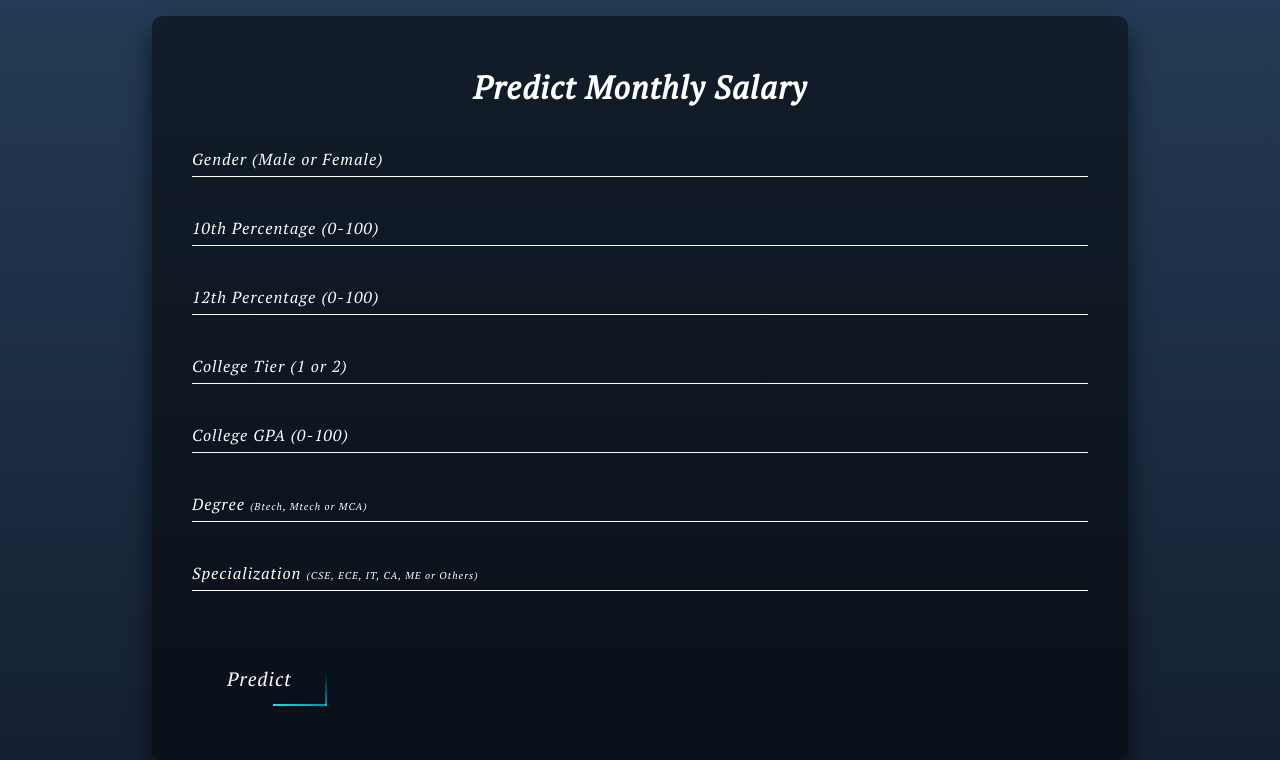
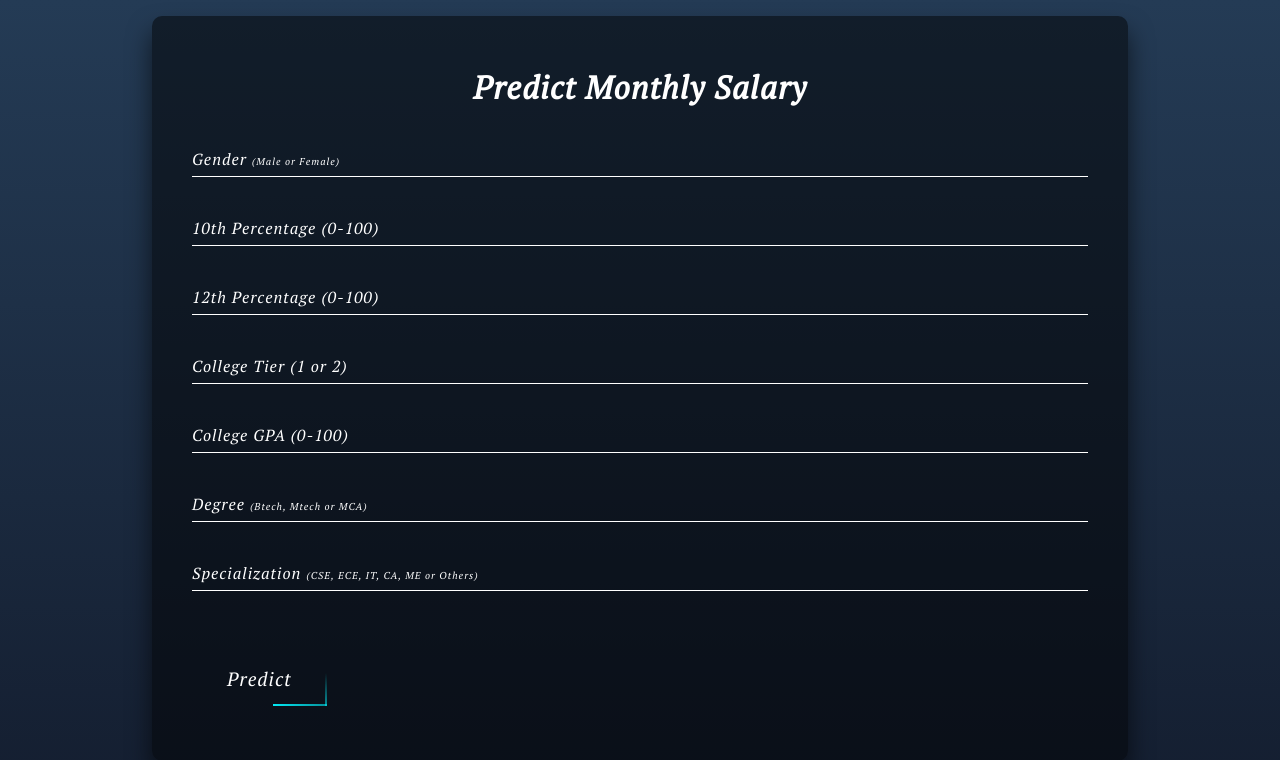
Before and after one commit to naumankazi/heroku_template, a Flask app: page / in a window 1280 px wide. Shown: the top 760 px of the page. Run offline with Flask 2, Linux system fonts and the light colour scheme; parts of the project's set-up code (start-up, migrations or seed data) failed here and were passed over.

Commit message:
Update form.html

```diff
--- a/templates/form.html
+++ b/templates/form.html
@@ -271,7 +271,7 @@ body {
         <form name="predictForm" action="{{ url_for('predict')}}" onsubmit="return validateForm()" method="post">
           <div class="user-box">
             <input type="text" name="Gender" required="required">
-            <label>Gender (Male or Female)<span id="error-gender"></span></label>
+            <label>Gender <span style="font-size: 10px;">(Male or Female)</span><span id="error-gender"></span></label>
           </div>
           <div class="user-box">
             <input type="text" name="perc10" required="required">
```
